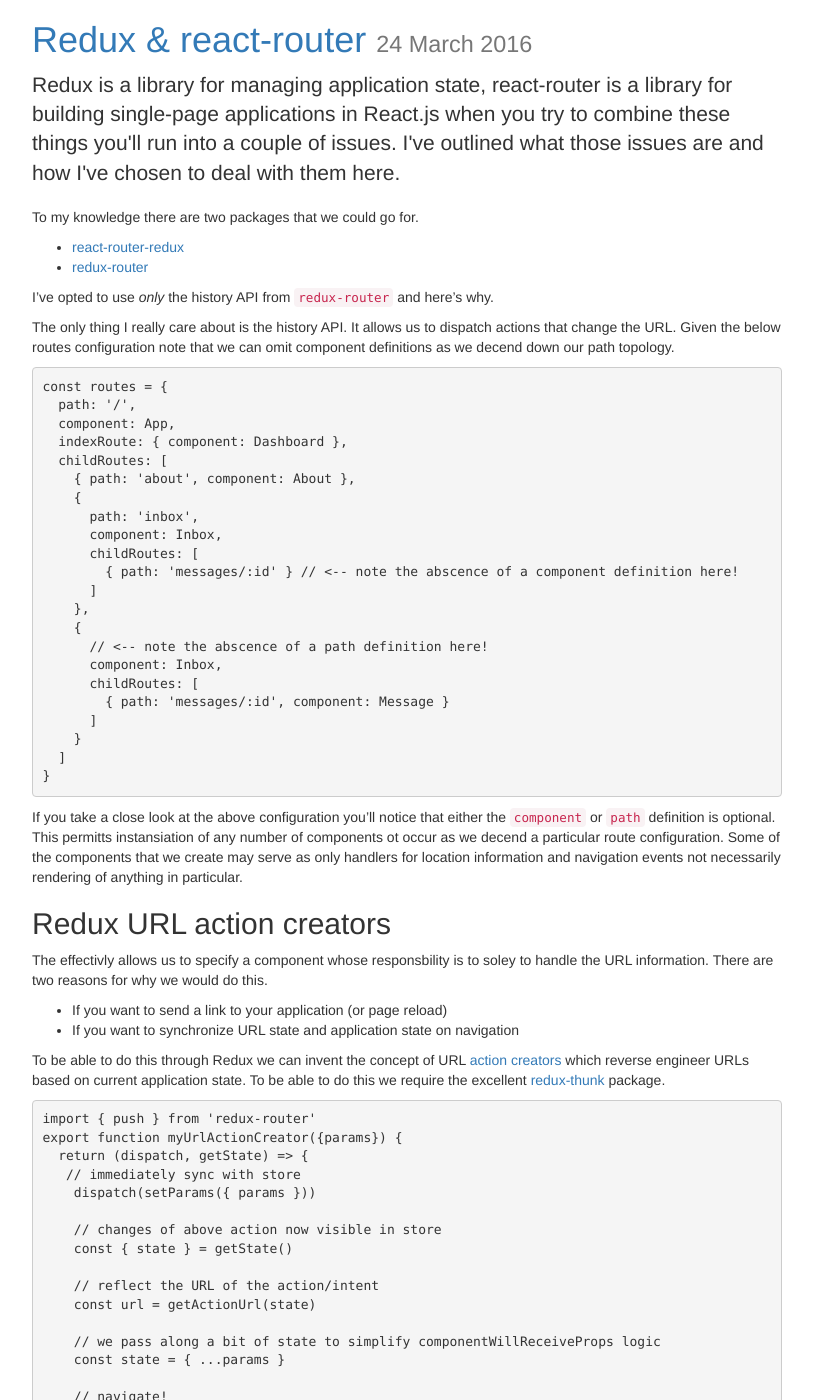
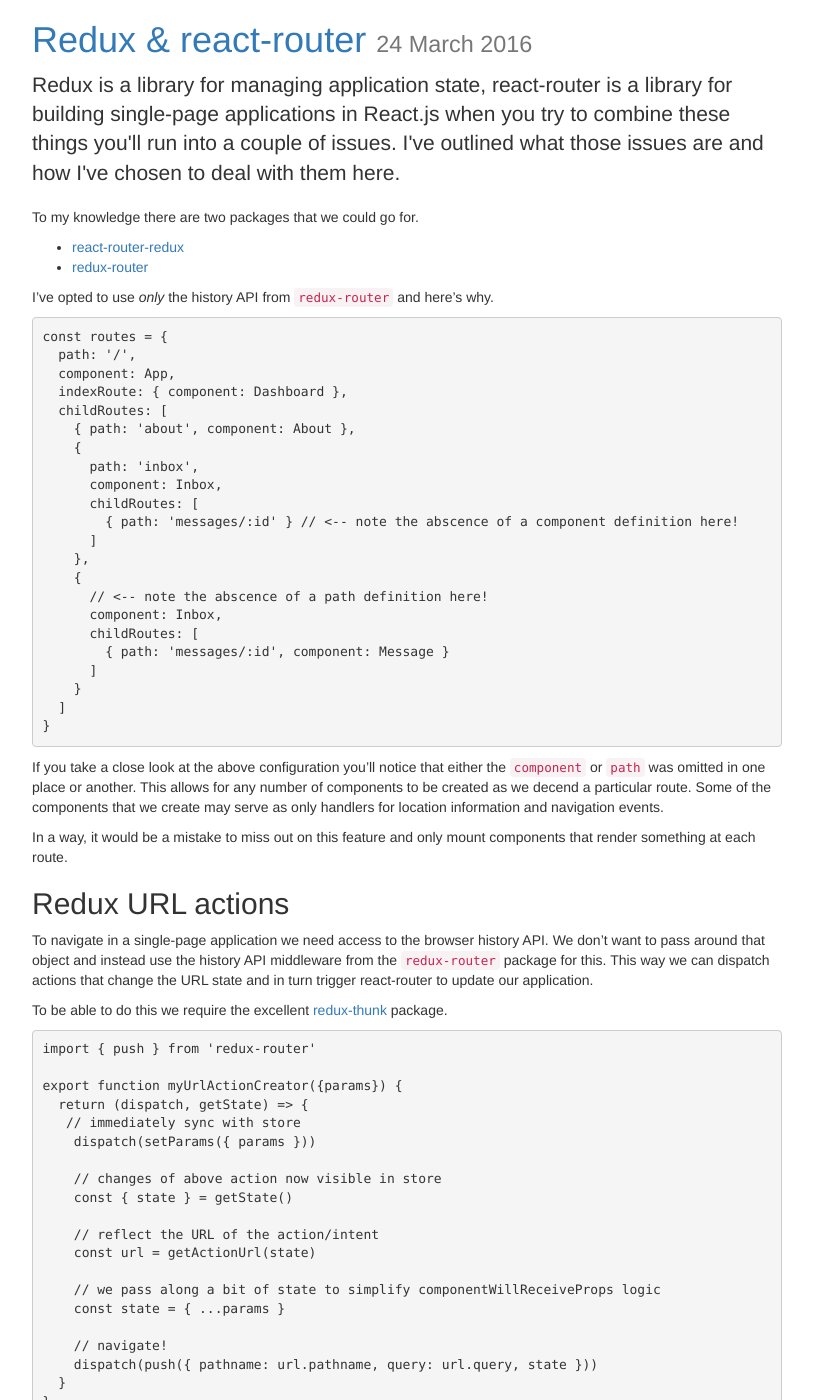
Before and after one commit to leidegre/leidegre.github.com, a Jekyll site: the page built from _posts/2016-03-24-redux-react-router.md, in a window 1280 px wide and 1400 px high. Shown: the whole window, without its empty margins (38-851 px from the left). Built offline with Jekyll 4.4.1, drawn with Linux system fonts in a browser that asks for light colours; nearby versions of some CDN libraries.

Commit message:
Update 2016-03-24-redux-react-router.md

```diff
--- a/_posts/2016-03-24-redux-react-router.md
+++ b/_posts/2016-03-24-redux-react-router.md
@@ -10,8 +10,6 @@ To my knowledge there are two packages that we could go for.
 * [redux-router](https://github.com/acdlite/redux-router)
 
 I've opted to use *only* the history API from `redux-router` and here's why.
-
-The only thing I really care about is the history API. It allows us to dispatch actions that change the URL. Given the below routes configuration note that we can omit component definitions as we decend down our path topology.
 
 ~~~
 const routes = {
@@ -38,19 +36,19 @@ const routes = {
 }
 ~~~
 
-If you take a close look at the above configuration you'll notice that either the `component` or `path` definition is optional. This permitts instansiation of any number of components ot occur as we decend a particular route configuration. Some of the components that we create may serve as only handlers for location information and navigation events not necessarily rendering of anything in particular.
+If you take a close look at the above configuration you'll notice that either the `component` or `path` was omitted in one place or another. This allows for any number of components to be created as we decend a particular route. Some of the components that we create may serve as only handlers for location information and navigation events.
 
-## Redux URL action creators
+In a way, it would be a mistake to miss out on this feature and only mount components that render something at each route.
 
-The effectivly allows us to specify a component whose responsbility is to soley to handle the URL information. There are two reasons for why we would do this.
+## Redux URL actions
 
-* If you want to send a link to your application (or page reload)
-* If you want to synchronize URL state and application state on navigation
+To navigate in a single-page application we need access to the browser history API. We don't want to pass around that object and instead use the history API middleware from the `redux-router` package for this. This way we can dispatch actions that change the URL state and in turn trigger react-router to update our application.
 
-To be able to do this through Redux we can invent the concept of URL [action creators](http://redux.js.org/docs/basics/Actions.html) which reverse engineer URLs based on current application state. To be able to do this we require the excellent [redux-thunk](https://github.com/gaearon/redux-thunk) package.
+To be able to do this we require the excellent [redux-thunk](https://github.com/gaearon/redux-thunk) package.
 
 ~~~
 import { push } from 'redux-router'
+
 export function myUrlActionCreator({params}) {
   return (dispatch, getState) => {
    // immediately sync with store
```
